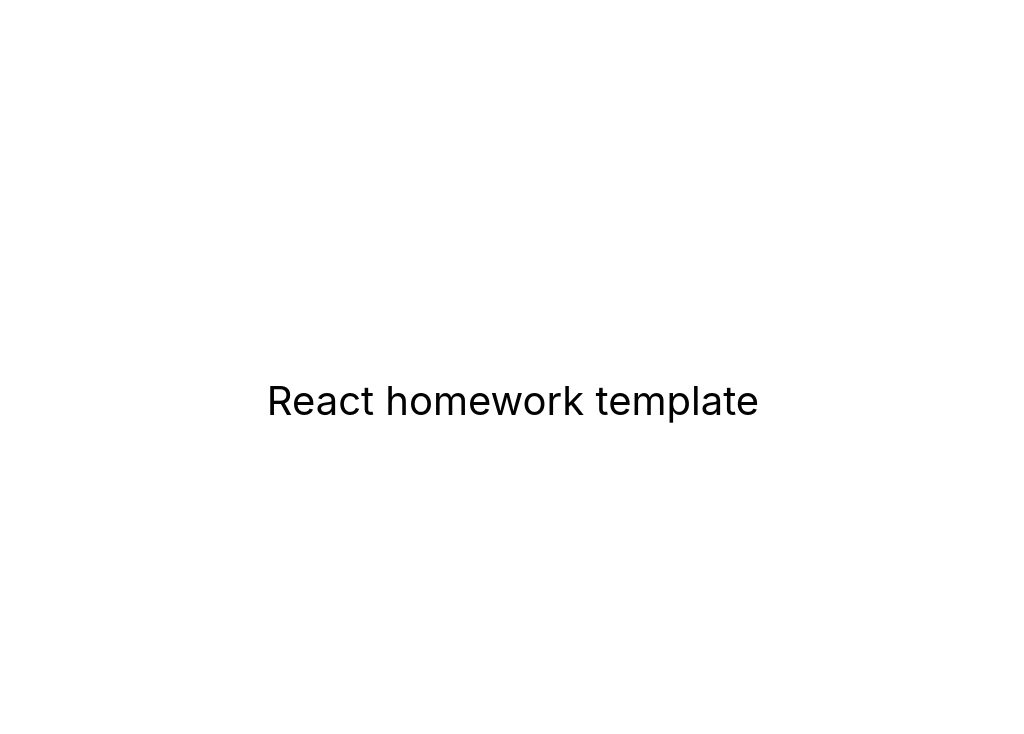
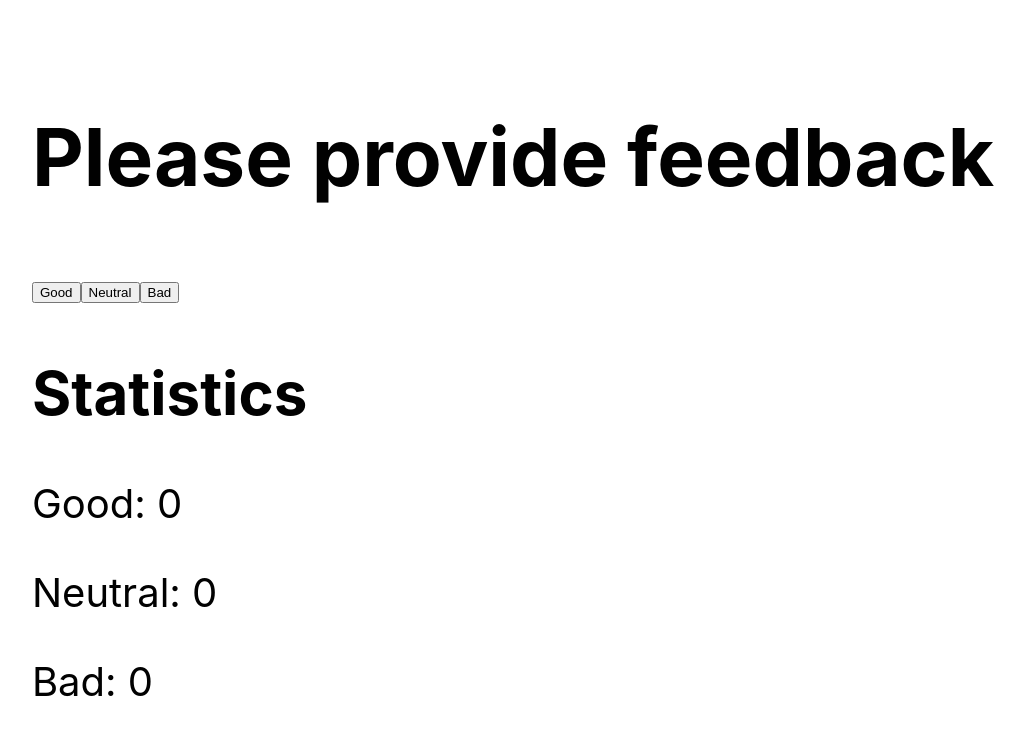
Before and after one commit to ihorkoi/goit-react-hw-02-feedback, a React (Create React App) app: page / in a window 1280 px wide. Shown: the top 734 px of the page, without its empty margins (127-1151 px from the left). Built offline with nearby package versions, Linux system fonts and the light colour scheme.

Commit message:
add basic statistic

```diff
--- a/package.json
+++ b/package.json
@@ -2,7 +2,7 @@
   "name": "react-homework-template",
   "version": "0.1.0",
   "private": true,
-  "homepage": "https://goitacademy.github.io/react-homework-template/",
+  "homepage": "https://ihorkoi.github.io/goit-react-hw-02-feedback",
   "dependencies": {
     "@testing-library/jest-dom": "^5.16.3",
     "@testing-library/react": "^12.1.4",
--- a/src/components/App.jsx
+++ b/src/components/App.jsx
@@ -1,3 +1,4 @@
+import { Statistics } from './Statistics';
 export const App = () => {
   return (
     <div
@@ -7,10 +8,10 @@
         justifyContent: 'center',
         alignItems: 'center',
         fontSize: 40,
-        color: '#010101'
+        color: '#010101',
       }}
     >
-      React homework template
+      <Statistics></Statistics>
     </div>
   );
 };
--- /dev/null
+++ b/src/components/Statistics.jsx
@@ -0,0 +1,46 @@
+import { Component } from 'react';
+export class Statistics extends Component {
+  state = {
+    good: 0,
+    neutral: 0,
+    bad: 0,
+  };
+  addRespond = evt => {
+    this.setState(state => {
+      console.log('call');
+      return (state[evt.target.value] += 1);
+    });
+  };
+  render() {
+    const { good, bad, neutral } = this.state;
+    return (
+      <div>
+        <h1>Please provide feedback</h1>
+        <div>
+          <button type="button" onClick={this.addRespond} value={'good'}>
+            Good
+          </button>
+          <button type="button" onClick={this.addRespond} value={'neutral'}>
+            Neutral
+          </button>
+          <button type="button" onClick={this.addRespond} value={'bad'}>
+            Bad
+          </button>
+        </div>
+        <h2>Statistics</h2>
+        <p>
+          Good:
+          <span> {good}</span>
+        </p>
+        <p>
+          Neutral:
+          <span> {neutral}</span>
+        </p>
+        <p>
+          Bad:
+          <span> {bad}</span>
+        </p>
+      </div>
+    );
+  }
+}
```
